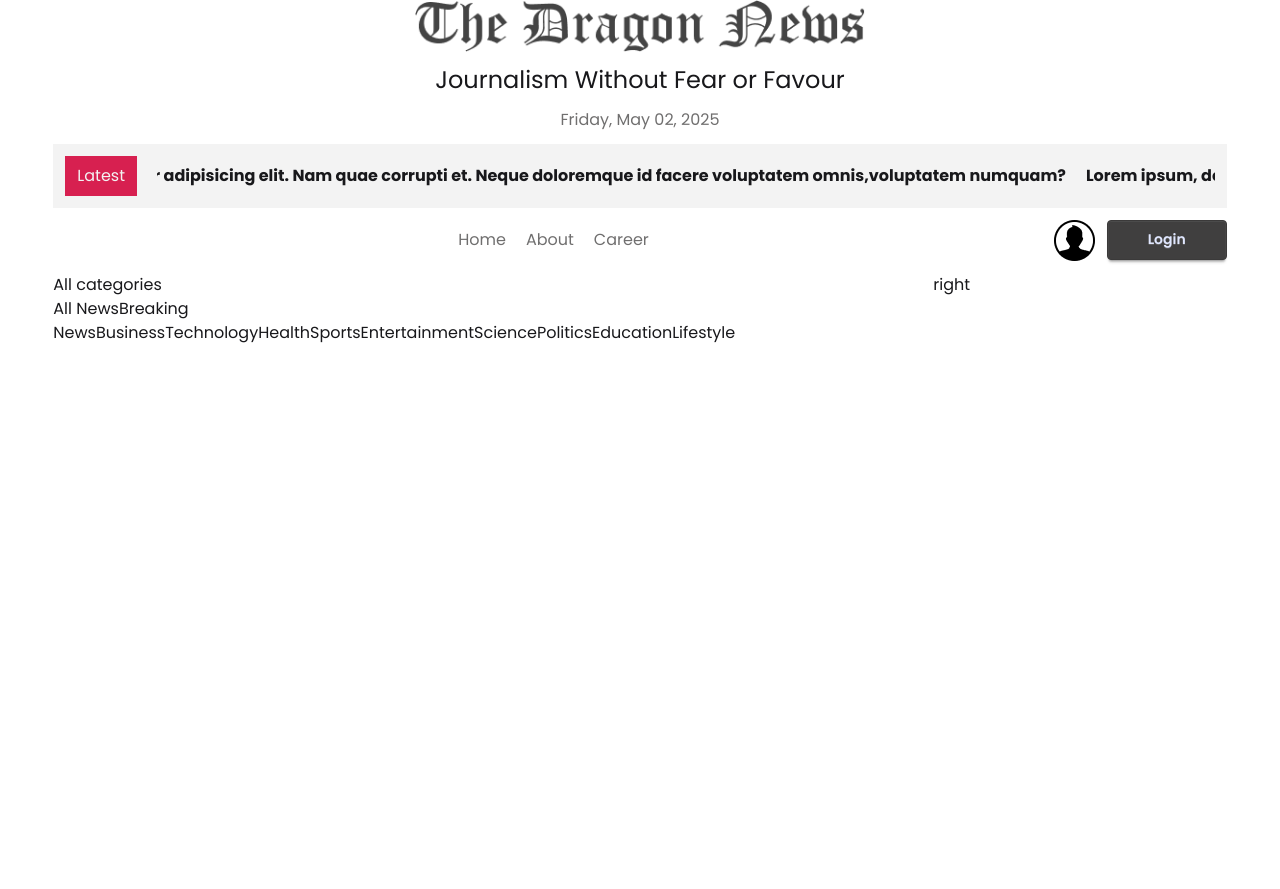
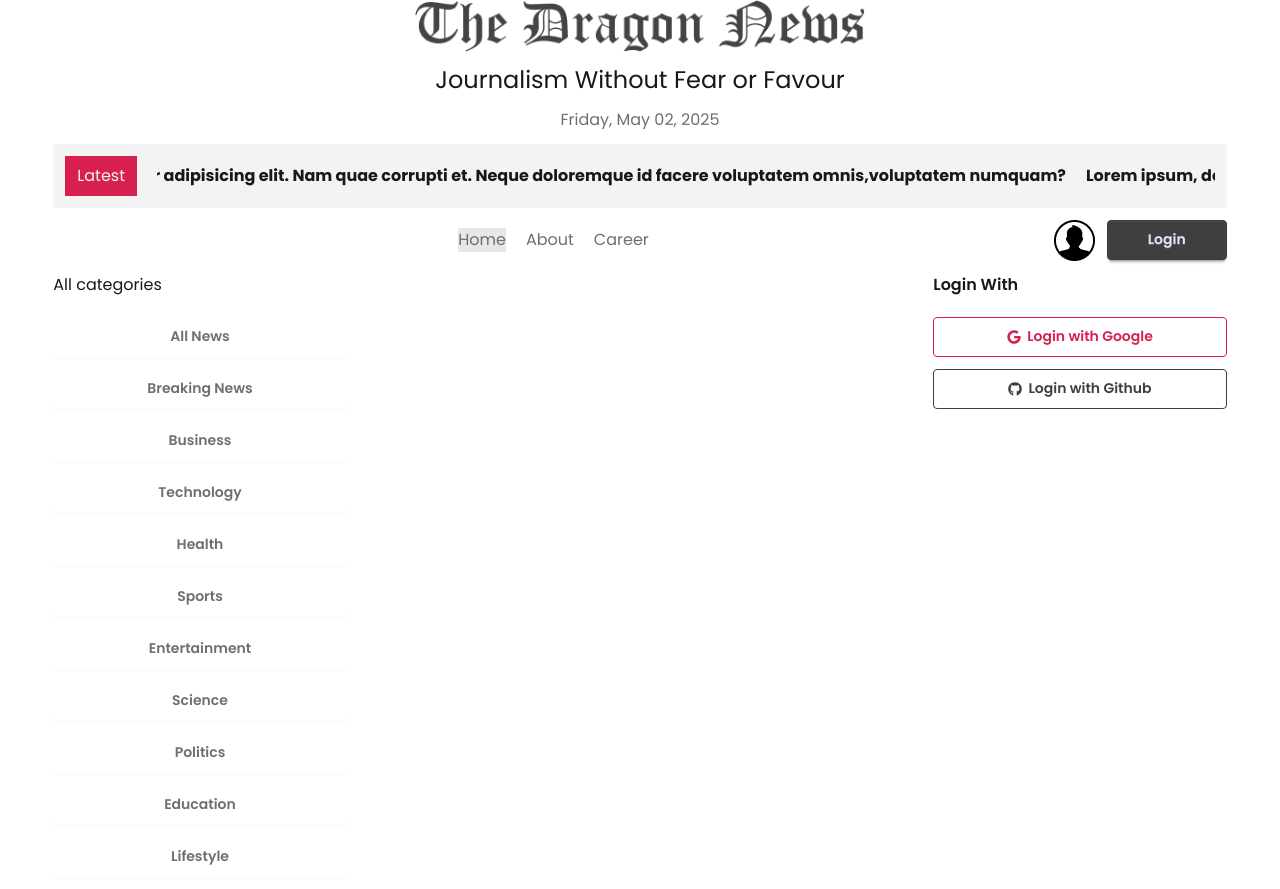
Before and after one commit to maysha29/Dragon-News, a React (Vite) app: page / in a window 1280 px wide. Before the commit the page ends 800 px from the top, so only its background shows below. Built offline with nearby package versions, Linux system fonts and the light colour scheme.

Commit message:
Right Aside part added

```diff
--- a/package.json
+++ b/package.json
@@ -15,6 +15,7 @@
     "react": "^19.0.0",
     "react-dom": "^19.0.0",
     "react-fast-marquee": "^1.6.5",
+    "react-icons": "^5.5.0",
     "react-router": "^7.5.3",
     "tailwindcss": "^4.1.5"
   },
--- a/src/Components/Categories.jsx
+++ b/src/Components/Categories.jsx
@@ -8,9 +8,10 @@ const Categories = () => {
     return (
         <div>
             <h2>All categories</h2>
-            <div>
+            <div className='grid grid-cols-1 mt-5 gap-3'>
                 {categories.map((category)=>(
-                    <NavLink>{category.name}</NavLink>
+                    <NavLink key={category.id}  to={`/category${category.id}`}
+                     className={'btn bg-base-100 border-0 hover:bg-base-300 text-accent font-semibold'}>{category.name}</NavLink>
                 ))}
             </div>
         </div>
--- a/src/HomeLayout/RightAside.jsx
+++ b/src/HomeLayout/RightAside.jsx
@@ -1,9 +1,10 @@
 import React from 'react';
+import SocialLogin from './SocialLogin';
 
 const RightAside = () => {
     return (
         <div>
-            <h1>right</h1>
+          <SocialLogin></SocialLogin>
         </div>
     );
 };
--- /dev/null
+++ b/src/HomeLayout/SocialLogin.jsx
@@ -0,0 +1,17 @@
+import React from 'react';
+import { FaGoogle } from "react-icons/fa";
+import { FaGithub } from "react-icons/fa";
+
+const SocialLogin = () => {
+    return (
+        <div>
+             <h2 className='font-semibold mb-5'>Login With</h2>
+           <div className='space-y-3'>
+            <button className='btn w-full btn-outline btn-secondary'><FaGoogle />Login with Google</button>
+           <button className='btn w-full btn-outline btn-primary'><FaGithub />Login with Github</button>
+           </div>
+        </div>
+    );
+};
+
+export default SocialLogin;
--- a/src/index.css
+++ b/src/index.css
@@ -16,3 +16,7 @@
 *{
     font-family: "Poppins", sans-serif;
 }
+
+a.active{
+  @apply bg-base-300;
+}
--- a/src/pages/CategoryNews.jsx
+++ b/src/pages/CategoryNews.jsx
@@ -1,9 +1,12 @@
 import React from 'react';
+import { useParams } from 'react-router';
 
 const CategoryNews = () => {
+    const {id}=useParams();
+    console.log(id);
     return (
         <div>
-            <h1>news</h1>
+           CategoryNews-{id}
         </div>
     );
 };
```
Also changed, not shown: 1 other file (tests, documents, lock files or other folders).
